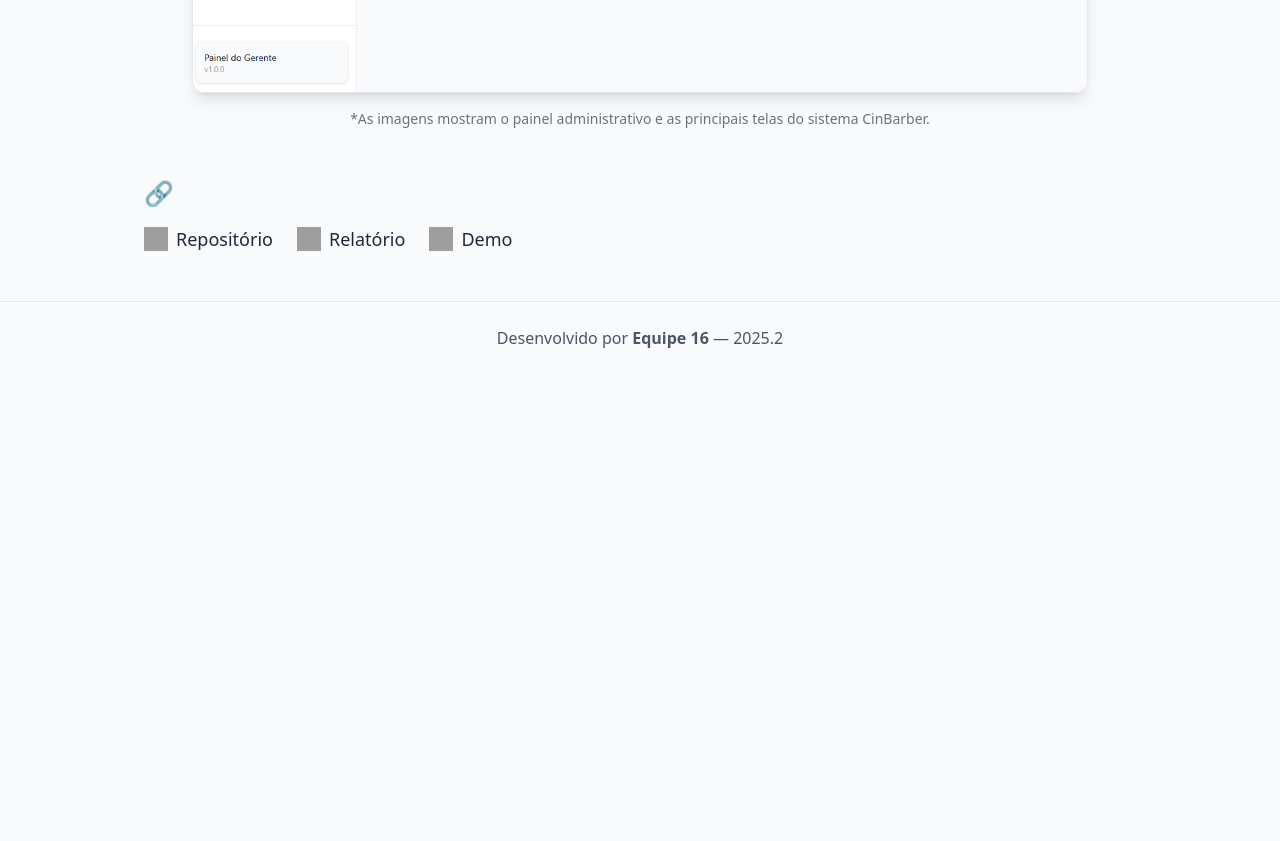
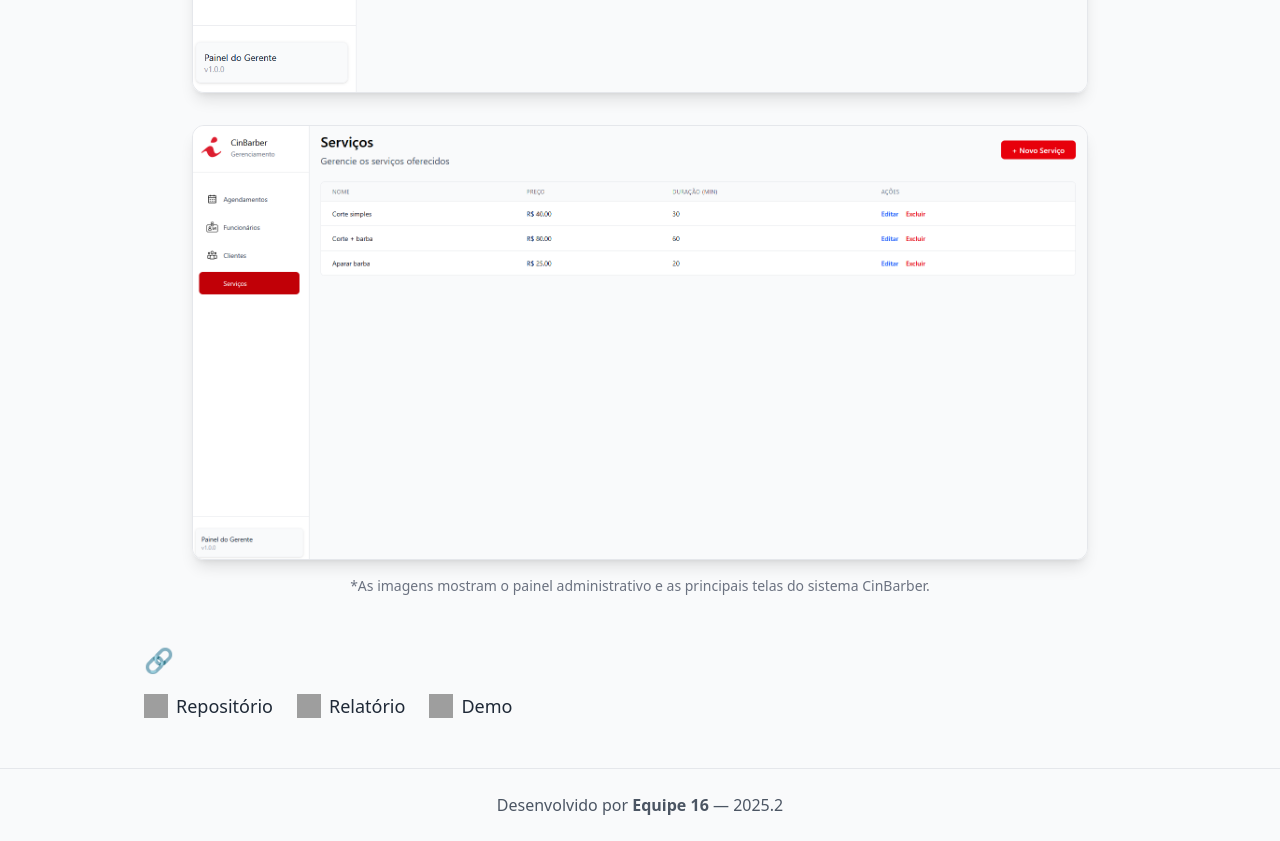
Before and after one commit to fagpaf/fagpaf.github.io, a plain HTML site: page index.html in a window 1280 px wide. Shown: the part 1940-2781 px from the top of the page. Before the commit the page ends 2314 px from the top, so only its background shows below. Drawn offline with nearby package versions, Linux system fonts and the light colour scheme; grey boxes are pictures that could not be loaded.

Commit message:
Update index.html

```diff
--- a/index.html
+++ b/index.html
@@ -67,6 +67,11 @@
             alt="Tela dos Clientes"
             class="rounded-xl shadow-lg border object-contain w-full max-w-4xl"
           />
+          <img
+            src="Servicos.png"
+            alt="Tela de Servicos"
+            class="rounded-xl shadow-lg border object-contain w-full max-w-4xl"
+          />
         </div>
 
         <p class="text-sm text-gray-500 mt-4 text-center">
```
